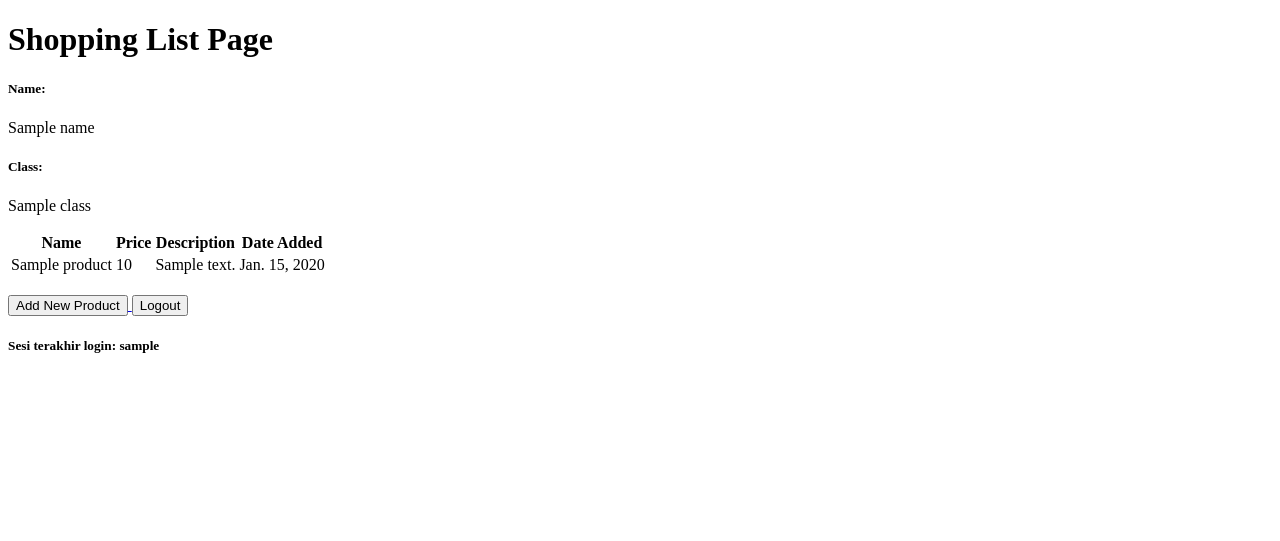
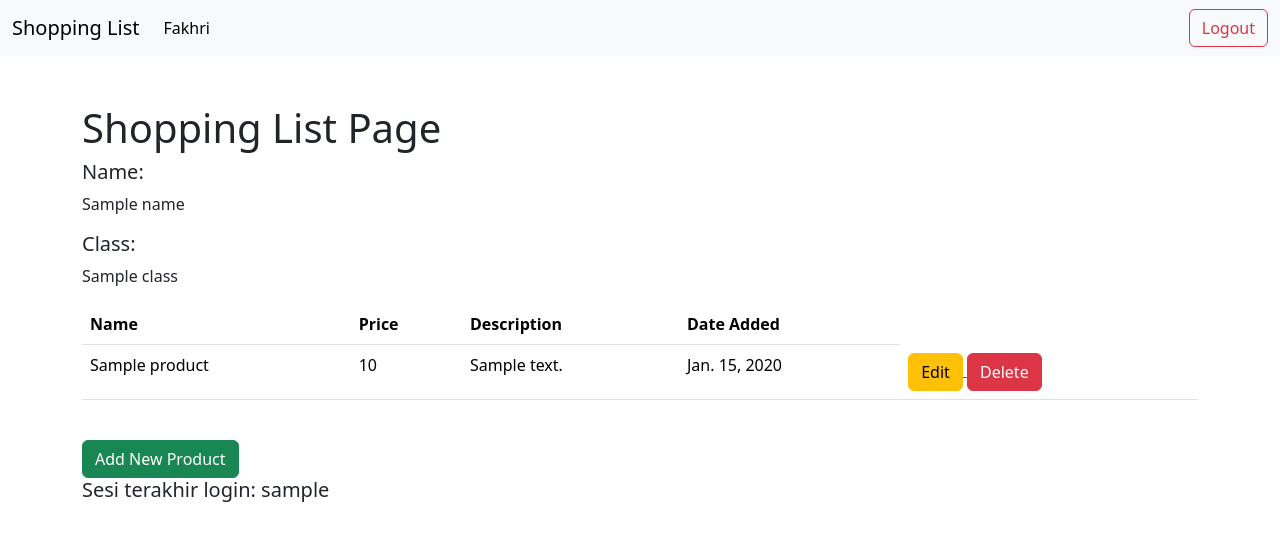
Before and after one commit to Meefx/shopping-list, a Django app: template main/templates/main.html in a window 1280 px wide. Shown: the top 541 px of the page. Run offline with Django 4.2, Linux system fonts and the light colour scheme; tables that the repository leaves empty hold one stand-in row (values such as "Sample post"); the template is opened without the code that fills it: values that come from a table or form of the project are taken from there, most other values are stand-ins (such as "Sample title", 1, 10 or a date in 2020).

Commit message:
update: tutorial 4

```diff
--- a/main/templates/main.html
+++ b/main/templates/main.html
@@ -1,6 +1,32 @@
 {% extends 'base.html' %}
 
 {% block content %}
+    <nav class="navbar navbar-expand-lg bg-body-tertiary">
+        <div class="container-fluid">
+        <a class="navbar-brand" href="#">Shopping List</a>
+        <button class="navbar-toggler" type="button" data-bs-toggle="collapse" data-bs-target="#navbarNavDropdown" aria-controls="navbarNavDropdown" aria-expanded="false" aria-label="Toggle navigation">
+            <span class="navbar-toggler-icon"></span>
+        </button>
+        <div class="collapse navbar-collapse" id="navbarNavDropdown">
+            <ul class="navbar-nav">
+            <li class="nav-item">
+                <a class="nav-link active" aria-current="page" href="#">Fakhri</a>
+            </li>
+            </ul>
+        </div>
+        <a href="{% url 'main:logout' %}">
+            <button class="btn btn-outline-danger">
+                Logout
+            </button>
+        </a>
+        </div>
+    </nav>
+
+    <div class="container mt-5">
+
+        <div class="row">
+            <div class="col-md-6">
+
                 <h1>Shopping List Page</h1>
 
                 <h5>Name:</h5>
@@ -9,12 +35,15 @@
                 <h5>Class:</h5>
                 <p>{{class}}</p>
 
-    <table>
+            </div>
+        </div>
+
+        <table class="table">
             <tr>
-            <th>Name</th>
-            <th>Price</th>
-            <th>Description</th>
-            <th>Date Added</th>
+                <th scope="col">Name</th>
+                <th scope="col">Price</th>
+                <th scope="col">Description</th>
+                <th scope="col">Date Added</th>
             </tr>
 
             {% comment %} Berikut cara memperlihatkan data produk di bawah baris ini {% endcomment %}
@@ -25,6 +54,18 @@
                 <td>{{product.price}}</td>
                 <td>{{product.description}}</td>
                 <td>{{product.date_added}}</td>
+                <td>
+                    <a href="{% url 'main:edit_product' product.pk %}">
+                        <button class="btn btn-warning">
+                            Edit
+                        </button>
+                    </a>
+                        <a href="{% url 'main:delete_product' product.pk %}">
+                            <button class="btn btn-danger">
+                                Delete
+                            </button>
+                        </a>
+                    </td>
                 </tr>
             {% endfor %}
         </table>
@@ -32,18 +73,12 @@
         <br />
 
         <a href="{% url 'main:create_product' %}">
-        <button>
+            <button class="btn btn-success">
                 Add New Product
             </button>
         </a>
 
-
-    <a href="{% url 'main:logout' %}">
-        <button>
-            Logout
-        </button>
-    </a>
-
         <h5>Sesi terakhir login: {{ last_login }}</h5>
+    </div>
 
         {% endblock content %}
--- a/main/urls.py
+++ b/main/urls.py
@@ -1,5 +1,5 @@
 from django.urls import path
-from main.views import show_main, create_product, show_xml, show_json, show_xml_by_id, show_json_by_id, register, login_user, logout_user
+from main.views import show_main, create_product, show_xml, show_json, show_xml_by_id, show_json_by_id, register, login_user, logout_user, edit_product, delete_product
 
 app_name = 'main'
 
@@ -13,4 +13,6 @@ urlpatterns = [
     path('register/', register, name='register'),
     path('login/', login_user, name='login'),
     path('logout/', logout_user, name='logout'),
+    path('edit-product/<int:id>', edit_product, name='edit_product'),
+    path('delete/<int:id>', delete_product, name='delete_product'),
 ]
--- a/templates/base.html
+++ b/templates/base.html
@@ -3,12 +3,14 @@
 <html lang="en">
     <head>
         <meta charset="UTF-8" />
-        <meta
-            name="viewport"
-            content="width=device-width, initial-scale=1.0"
-        />
         {% block meta %}
+            <meta charset="UTF-8" />
+            <meta name="viewport" content="width=device-width, initial-scale=1">
         {% endblock meta %}
+        <link href="https://cdn.jsdelivr.net/npm/bootstrap@5.3.2/dist/css/bootstrap.min.css" rel="stylesheet" integrity="sha384-T3c6CoIi6uLrA9TneNEoa7RxnatzjcDSCmG1MXxSR1GAsXEV/Dwwykc2MPK8M2HN" crossorigin="anonymous">
+        <script src="https://code.jquery.com/jquery-3.6.0.min.js" integrity="sha384-KyZXEAg3QhqLMpG8r+J4jsl5c9zdLKaUk5Ae5f5b1bw6AUn5f5v8FZJoMxm6f5cH1" crossorigin="anonymous"></script>
+        <script src="https://cdn.jsdelivr.net/npm/@popperjs/core@2.11.8/dist/umd/popper.min.js" integrity="sha384-I7E8VVD/ismYTF4hNIPjVp/Zjvgyol6VFvRkX/vR+Vc4jQkC+hVqc2pM8ODewa9r" crossorigin="anonymous"></script>
+        <script src="https://cdn.jsdelivr.net/npm/bootstrap@5.3.2/dist/js/bootstrap.min.js" integrity="sha384-BBtl+eGJRgqQAUMxJ7pMwbEyER4l1g+O15P+16Ep7Q9Q+zqX6gSbd85u4mG4QzX+" crossorigin="anonymous"></script>
     </head>
 
     <body>
```
Also changed, not shown: main/templates/edit_product.html (added, +22 -0 lines), main/views.py (+23 -0 lines). Lines whose indentation alone changed are shown as unchanged.
